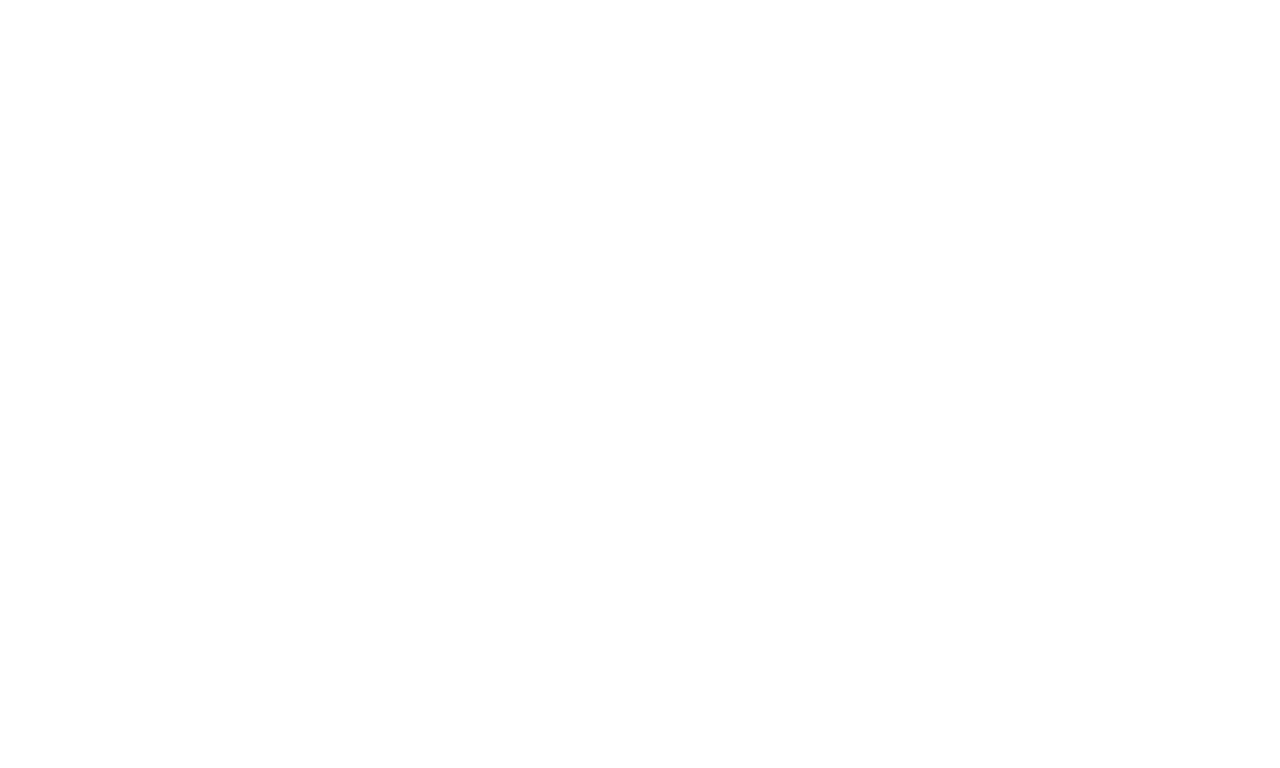
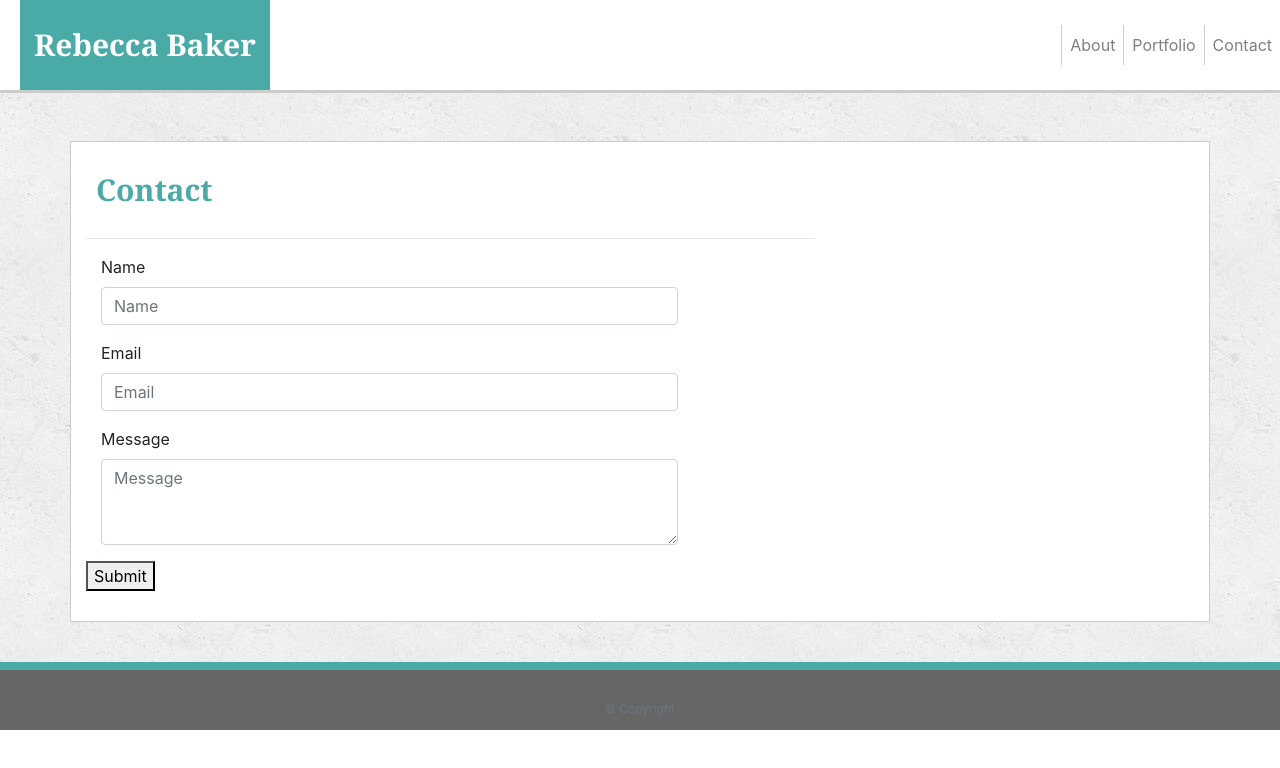
Before and after one commit to rebake44/Bootstrap-Portfolio, a plain HTML site: page contact.html in a window 1280 px wide. Drawn offline with nearby package versions, Linux system fonts and the light colour scheme.

Commit message:
fixed homework

```diff
--- a/assets/css/style.css
+++ b/assets/css/style.css
@@ -36,7 +36,7 @@
     100% {background-color: #5be60b;}
 }
 
-.child {
+.nav-link {
     border-left: 1px solid #cccccc;
 }
 
@@ -56,6 +56,7 @@ h1 {
     border: 1px solid #cccccc;
     margin-bottom: 40px;
     padding-bottom: 30px;
+
 }
 h3 {
     margin: 0;
--- a/contact.html
+++ b/contact.html
@@ -0,0 +1,95 @@
+<!DOCTYPE html>
+<html lang="en-us">
+
+<head>
+
+  <meta charset="UTF-8">
+  <meta name="viewport" content="width=device-width, initial-scale=1.0">
+  <meta http-equiv="X-UA-Compatible" content="ie=edge">
+
+  <title>Bootstrap Basic Portfolio</title>
+
+  <!-- latest compiled and minified CSS -->
+  <link rel="stylesheet" href="https://stackpath.bootstrapcdn.com/bootstrap/4.1.3/css/bootstrap.min.css" integrity="sha384-MCw98/SFnGE8fJT3GXwEOngsV7Zt27NXFoaoApmYm81iuXoPkFOJwJ8ERdknLPMO"
+    crossorigin="anonymous">
+
+  <!-- internal stylesheet/css -->
+  <link rel="stylesheet" type="text/css" href="assets/css/style.css">
+
+</head>
+
+<body>
+  <div class="bg">
+    <nav class="navbar navbar-expand-lg navbar-light mb-5">
+      <a href="#" class="navbar-left" id="logo">Rebecca Baker</a>
+      <button class="navbar-toggler" type="button" data-toggle="collapse" data-target="#navbarSupportedContent"
+        aria-controls="navbarSupportedContent" aria-expanded="false" aria-label="Toggle navigation">
+        <span class="navbar-toggler-icon"></span>
+      </button>
+
+      <div class="collapse navbar-collapse" id="navbarSupportedContent">
+        <ul class="navbar-nav ml-auto">
+          <li class="nav-item">
+            <a class="nav-link" href="index.html">About</a>
+          </li>
+          <li class="nav-item child">
+            <a class="nav-link" href="portfolio.html">Portfolio</a>
+          </li>
+          <li class="nav-item child">
+            <a class="nav-link" href="contact.html">Contact</a>
+          </li>
+        </ul>
+      </div>
+
+    </nav>
+
+    <!-- Start of container -->
+    <main class="container">
+      <section class="row">
+        <div class="col-md-8">
+          <form class="block form-horizontal">
+            <h1 class="block-header">Contact</h1>
+            <hr />
+            <div class="form-group">
+              <label for="name" class="col-sm-2 control-label">Name</label>
+              <div class="col-sm-10">
+                <input type="email" class="form-control" id="name" placeholder="Name">
+              </div>
+            </div>
+            <div class="form-group">
+              <label for="email" class="col-sm-2 control-label">Email</label>
+              <div class="col-sm-10">
+                <input type="password" class="form-control" id="email" placeholder="Email">
+              </div>
+            </div>
+            <div class="form-group">
+              <label class="col-sm-2 control-label" for="msg">Message</label>
+              <div class="col-sm-10">
+                <textarea id="msg" class="form-control" rows="3" placeholder="Message"></textarea>
+              </div>
+            </div>
+            <button class="submit-btn">Submit</button>
+          </form>
+        </div>
+      </section>
+    </main>
+    <!-- End of container -->
+
+    <!-- Start of footer -->
+    <footer class="footer">
+      <div class="two-toned-footer-color"></div>
+      <p class="text-muted text-muted-footer text-center">
+        &copy; Copyright
+      </p>
+    </footer>
+    <!-- End of footer -->
+
+    <!-- jQuery CDN -->
+    <script type="text/javascript" src="https://cdnjs.cloudflare.com/ajax/libs/jquery/3.2.1/jquery.min.js"></script>
+
+    <!-- Bootstrap CDN -->
+    <script src="https://maxcdn.bootstrapcdn.com/bootstrap/4.0.0/js/bootstrap.min.js"></script>
+
+</body>
+
+</html>
```
Also changed, not shown: index.html (+58 -11 lines), portfolio.html (+8 -6 lines).
